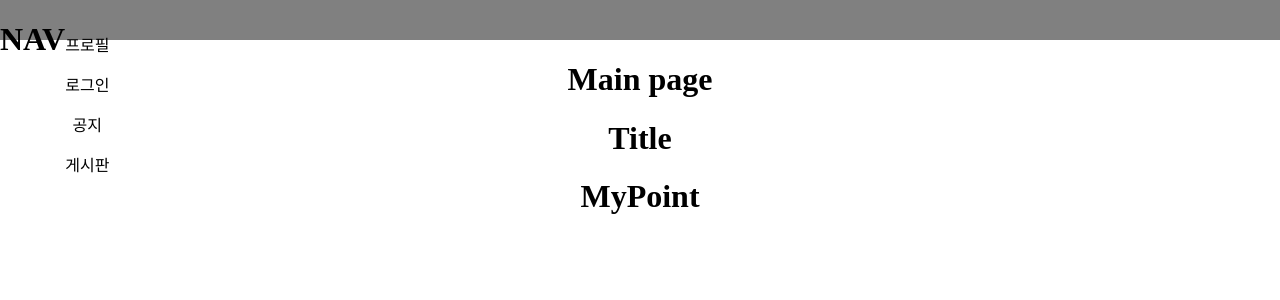
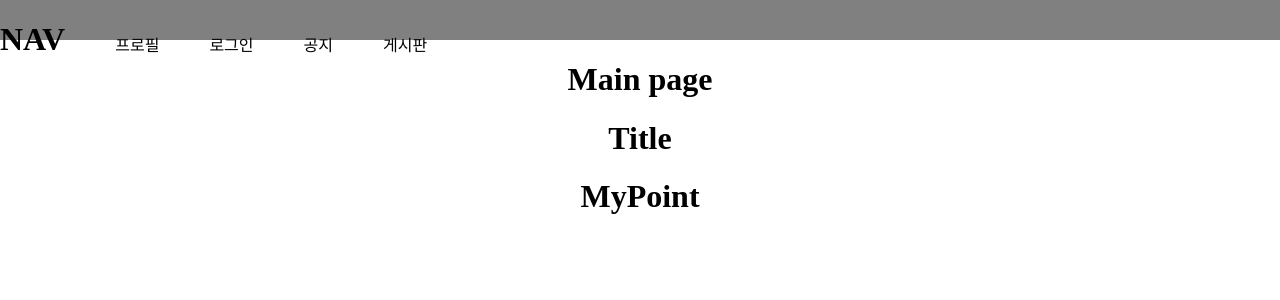
Before and after one commit to rdg1029/ECOmunity-FE, a React (Create React App) app: page / in a window 1280 px wide. Shown: the top 300 px of the page. Built offline with nearby package versions, Linux system fonts and the light colour scheme; a web font is replaced by a local one.

Commit message:
흠 어렵네요

```diff
--- a/src/components/Nav.tsx
+++ b/src/components/Nav.tsx
@@ -11,6 +11,8 @@ const NavStyle = styled.div`
 `;
 
 const NavMenuStyle = styled.p`
+    margin-left: 50px;
+    display: flex;
     flex-direction: row;
     color: white;
     a { text-decoration: none; color: black; }
@@ -26,8 +28,14 @@ const Nav: React.FC = () => {
                 </h1>
                 <NavMenuStyle>
                     <p><Link to='/profile'>프로필</Link></p>
+                </NavMenuStyle>
+                <NavMenuStyle>
                     <p><Link to='/login'>로그인</Link></p>
+                </NavMenuStyle>
+                <NavMenuStyle>
                     <p><Link to='/notice'>공지</Link></p>
+                </NavMenuStyle>
+                <NavMenuStyle>
                     <p><Link to='/post'>게시판</Link></p>
                 </NavMenuStyle>
             </NavStyle>
```
